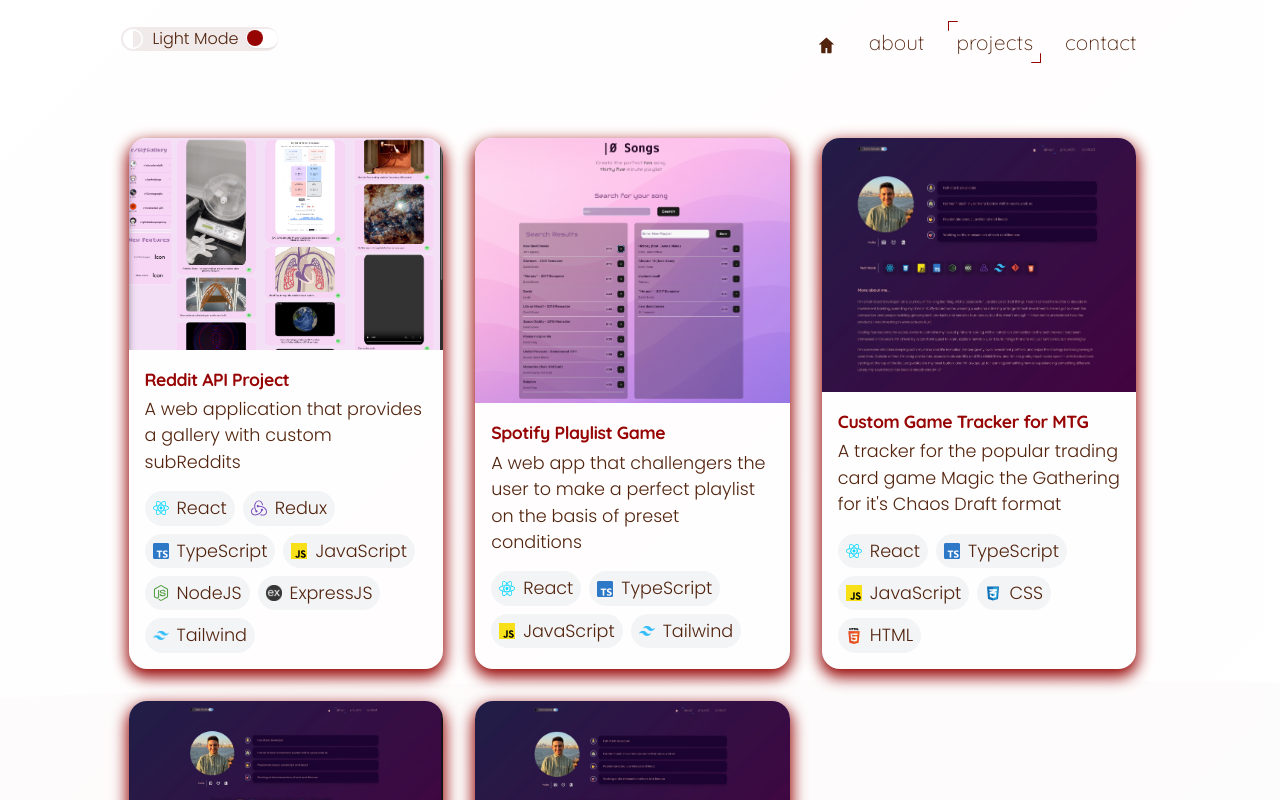
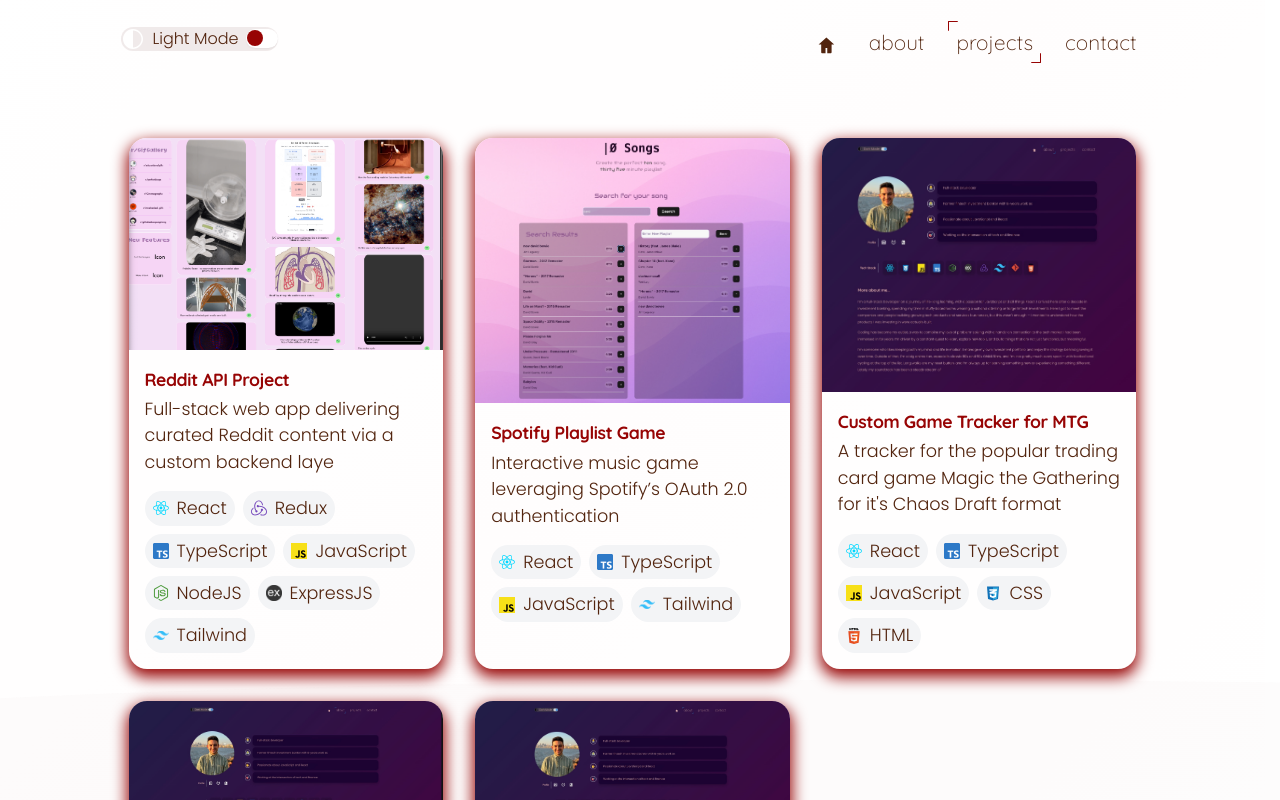
Before and after one commit to Dbrowne14/Personal-Portfolio-Website, a React (Vite) app: page /projects in a window 1280 px wide. Shown: the top 800 px of the page. Built offline with nearby package versions, Linux system fonts and the light colour scheme.

Commit message:
changing logos of objects

```diff
--- a/src/components/ui/logoShell.tsx
+++ b/src/components/ui/logoShell.tsx
@@ -5,7 +5,7 @@
   return (
     <div className="flex flex-col drop-shadow-xl/20 logo-card p-1 dark:bg-iconBg dark:text-iconText  hover:border-4 dark:hover:border-iconBg hover:border-standardBg">
       <div className="h-[75%] flex justify-center items-center">
-        <img src={link} className="justify-self-center h-[85%] w-[90%]" />
+        <img src={link} className="justify-self-center h-[85%] w-[90%] object-contain" />
       </div>
     </div>
   );
--- a/src/data/projectsData.ts
+++ b/src/data/projectsData.ts
@@ -15,7 +15,7 @@
     title: "Reddit API Project",
     imageLink: redditAPI,
     description:
-      "A web application that provides a gallery with custom subReddits",
+      "Full-stack web app delivering curated Reddit content via a custom backend laye",
     languages: [
       "React",
       "Redux",
@@ -30,7 +30,7 @@
     title: "Spotify Playlist Game",
     imageLink: spotifyApp,
     description:
-      "A web app that challengers the user to make a perfect playlist on the basis of preset conditions",
+      "Interactive music game leveraging Spotify’s OAuth 2.0 authentication",
     languages: ["React", "TypeScript", "JavaScript", "Tailwind"],
   },
   {
```
